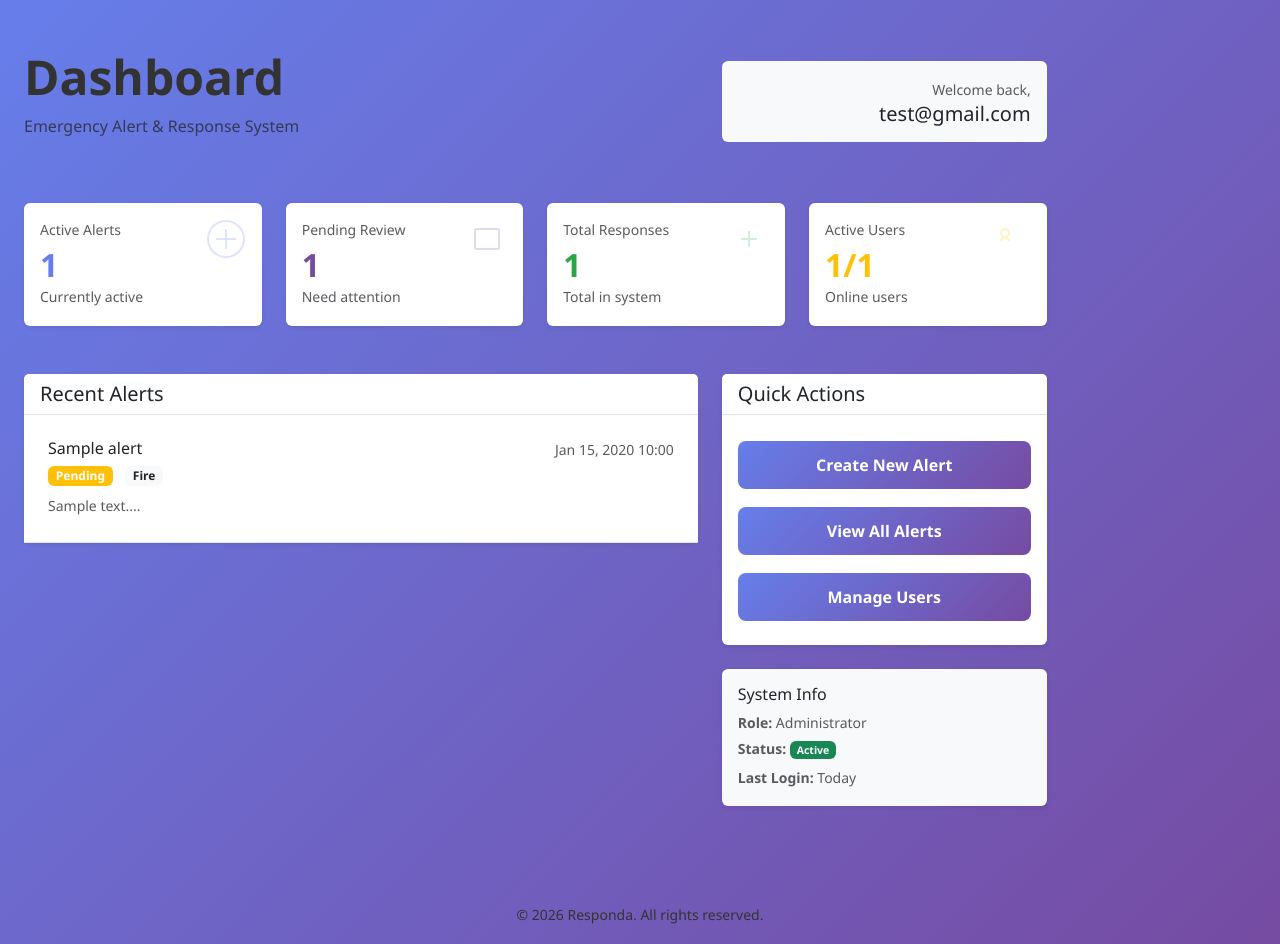
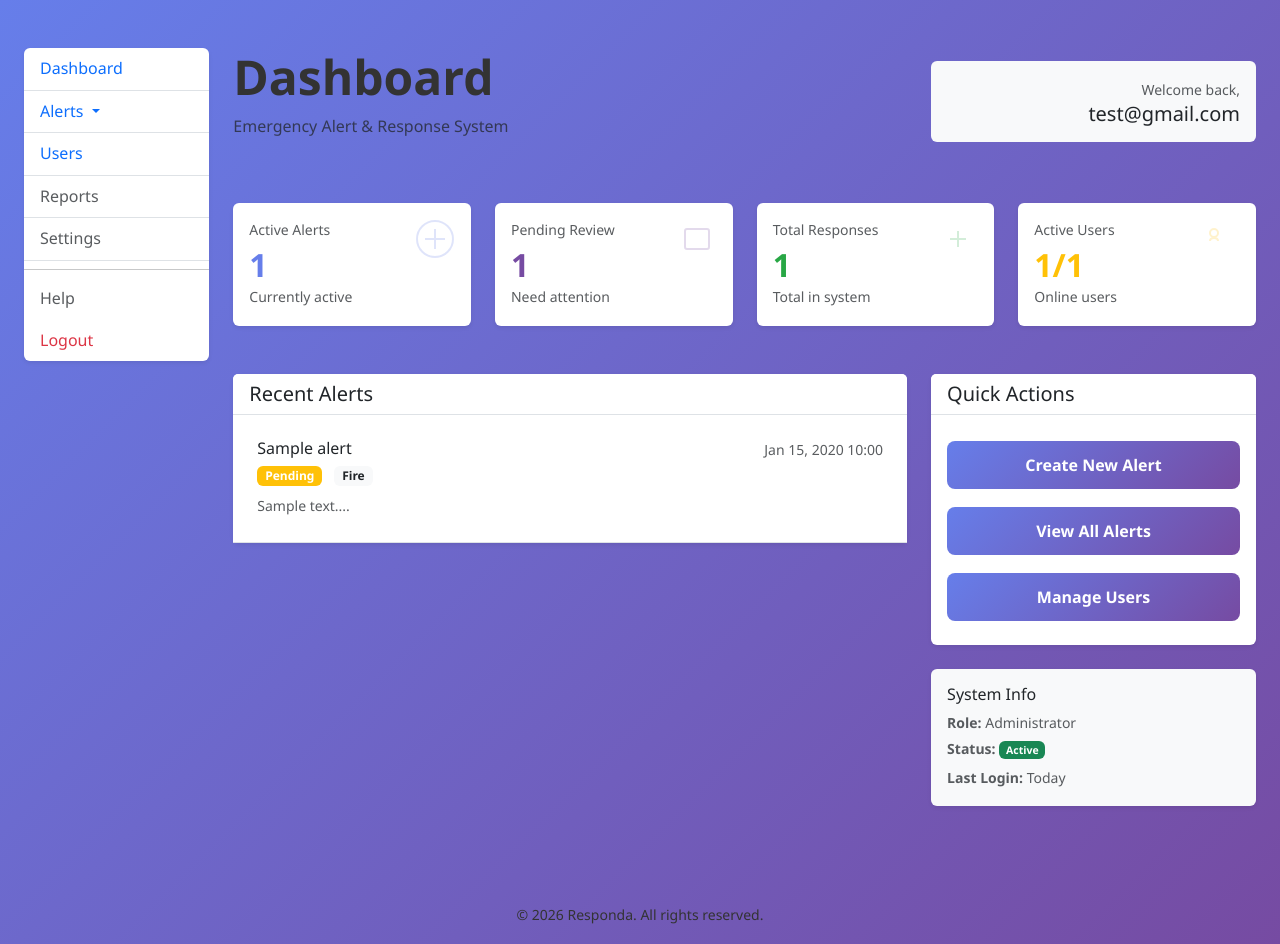
Before and after one commit to nzyoka500/emergency-alert-system, a PHP site: page /dashboard.php in a window 1280 px wide. Run offline with PHP 8.4, Linux system fonts and the light colour scheme; a user stored in the database is signed in; data comes from the database, SQL or seed files in the repository; tables that the repository leaves empty hold one stand-in row (values such as "Sample post").

Commit message:
Add: sidebar and footer files updated

```diff
--- a/includes/footer.php
+++ b/includes/footer.php
@@ -7,7 +7,7 @@
 <!-- Custom JS -->
 <script src="../assets/js/script.js"></script>
 
-<footer class="text-center mt-5 mb-3">
+<footer class="text-center mt-0 mb-3 fw-800">
     <small>&copy; <?php echo date("Y"); ?> Responda. All rights reserved.</small>
 </footer>
 
--- a/includes/sidebar.php
+++ b/includes/sidebar.php
@@ -0,0 +1,73 @@
+<?php
+// sidebar.php - Navigation sidebar for dashboard pages
+// Determine active page for highlighting
+$current_page = basename($_SERVER['PHP_SELF']);
+$role_id = $_SESSION['role_id'] ?? null;
+
+function is_active($page) {
+    return basename($_SERVER['PHP_SELF']) === $page ? 'active' : '';
+}
+
+function is_active_section($pages) {
+    $current = basename($_SERVER['PHP_SELF']);
+    return in_array($current, $pages) ? 'active' : '';
+}
+?>
+
+<div class="col-lg-2 mb-4 mb-lg-0">
+    <div class="card border-0 shadow-sm sticky-top" style="top: 20px;">
+        <div class="card-body p-0">
+            <nav class="nav flex-column">
+                <!-- Dashboard Link -->
+                <a href="dashboard.php" class="nav-link <?php echo is_active('dashboard.php'); ?> border-bottom">
+                    <i class="bi bi-speedometer2"></i> Dashboard
+                </a>
+
+                <!-- Alerts Section -->
+                <div class="nav-item">
+                    <a class="nav-link <?php echo is_active_section(['alerts.php', 'alert-details.php', 'create-alert.php']); ?> dropdown-toggle border-bottom" href="#alertsMenu" data-bs-toggle="collapse">
+                        <i class="bi bi-exclamation-triangle"></i> Alerts
+                    </a>
+                    <div class="collapse <?php echo is_active_section(['alerts.php', 'alert-details.php', 'create-alert.php']) ? 'show' : ''; ?>" id="alertsMenu">
+                        <div class="nav flex-column ms-3 border-start">
+                            <a href="alerts.php" class="nav-link small <?php echo is_active('alerts.php'); ?>">
+                                <i class="bi bi-list-ul"></i> View All
+                            </a>
+                            <a href="create-alert.php" class="nav-link small <?php echo is_active('create-alert.php'); ?>">
+                                <i class="bi bi-plus-circle"></i> Create Alert
+                            </a>
+                        </div>
+                    </div>
+                </div>
+
+                <!-- Users Section (Admin Only) -->
+                <?php if ($role_id == 1): ?>
+                    <a href="users.php" class="nav-link <?php echo is_active('users.php'); ?> border-bottom">
+                        <i class="bi bi-people"></i> Users
+                    </a>
+                <?php endif; ?>
+
+                <!-- Reports -->
+                <a href="#" class="nav-link border-bottom disabled">
+                    <i class="bi bi-bar-chart"></i> Reports
+                </a>
+
+                <!-- Settings -->
+                <a href="#" class="nav-link border-bottom disabled">
+                    <i class="bi bi-gear"></i> Settings
+                </a>
+
+                <!-- Divider -->
+                <hr class="my-2">
+
+                <!-- Help & Logout -->
+                <a href="#" class="nav-link small disabled">
+                    <i class="bi bi-question-circle"></i> Help
+                </a>
+                <a href="logout.php" class="nav-link small text-danger">
+                    <i class="bi bi-box-arrow-left"></i> Logout
+                </a>
+            </nav>
+        </div>
+    </div>
+</div>
```
